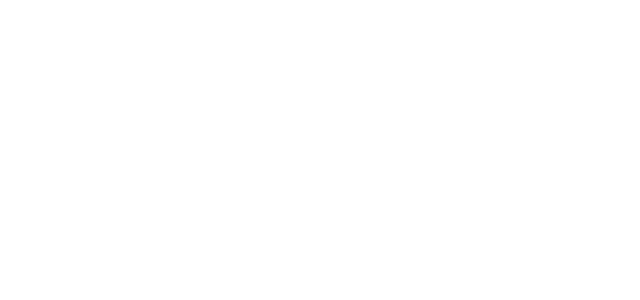
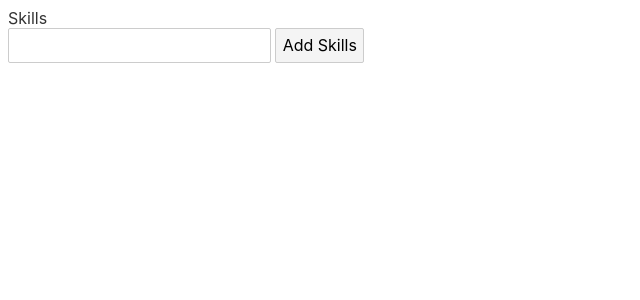
Before and after one commit to W3AI/svelte-http, a Svelte app: page / in a window 1280 px wide. Shown: the top 300 px of the page, without its empty margins (0-640 px from the left). Built offline with nearby package versions, Linux system fonts and the light colour scheme.

Commit message:
changed labels to Skills

```diff
--- a/src/App.svelte
+++ b/src/App.svelte
@@ -1,3 +1,18 @@
 <script>
+    let hobbies = [];
+    let hobbyInput;
 
+    function addHobby() {
+        hobbies = [...hobbies, hobbyInput.value]
+    }
 </script>
+
+<label for="hobby">Skills</label>
+<input type="text" id="hobby" bind:this={hobbyInput}>
+<button on:click={addHobby}>Add Skills</button>
+
+<ul>
+{#each hobbies as hobby}
+    <li>{hobby}</li>
+{/each}
+</ul>
```
